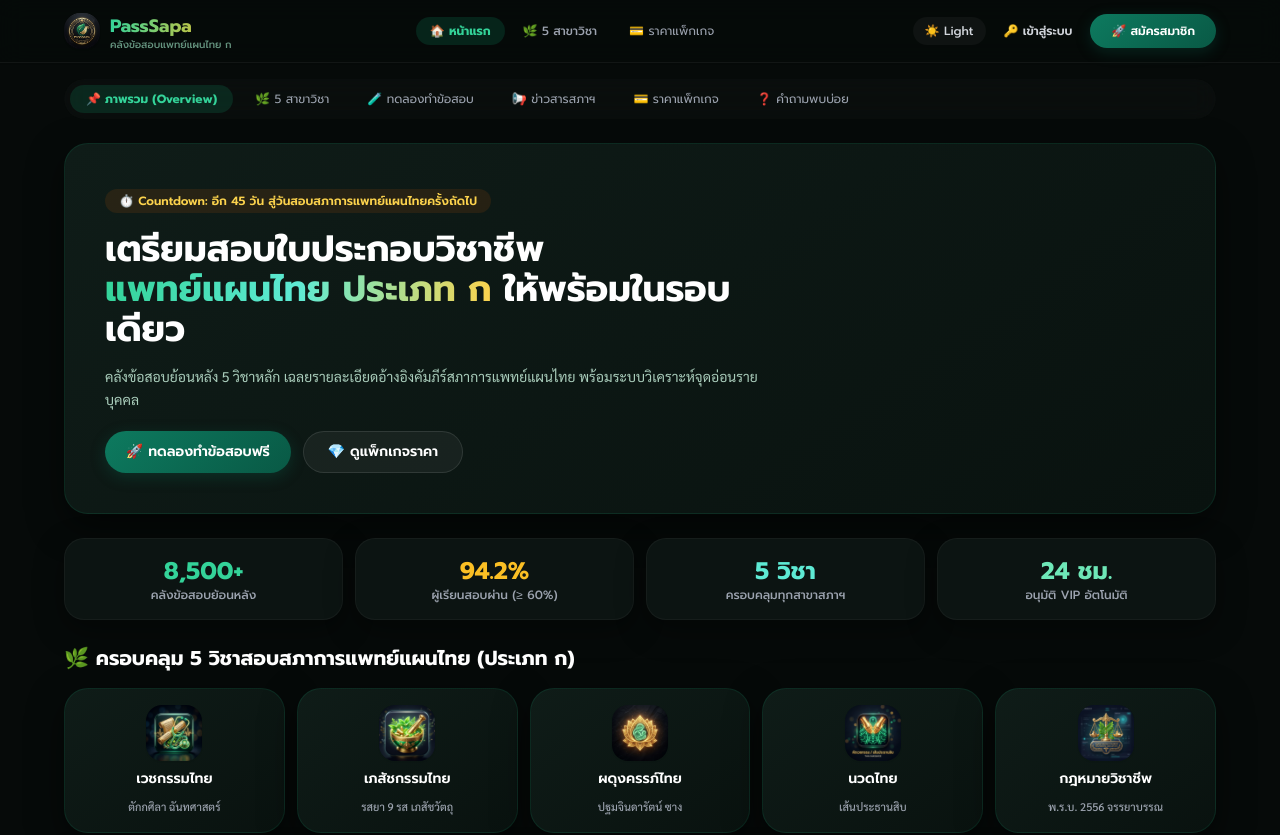
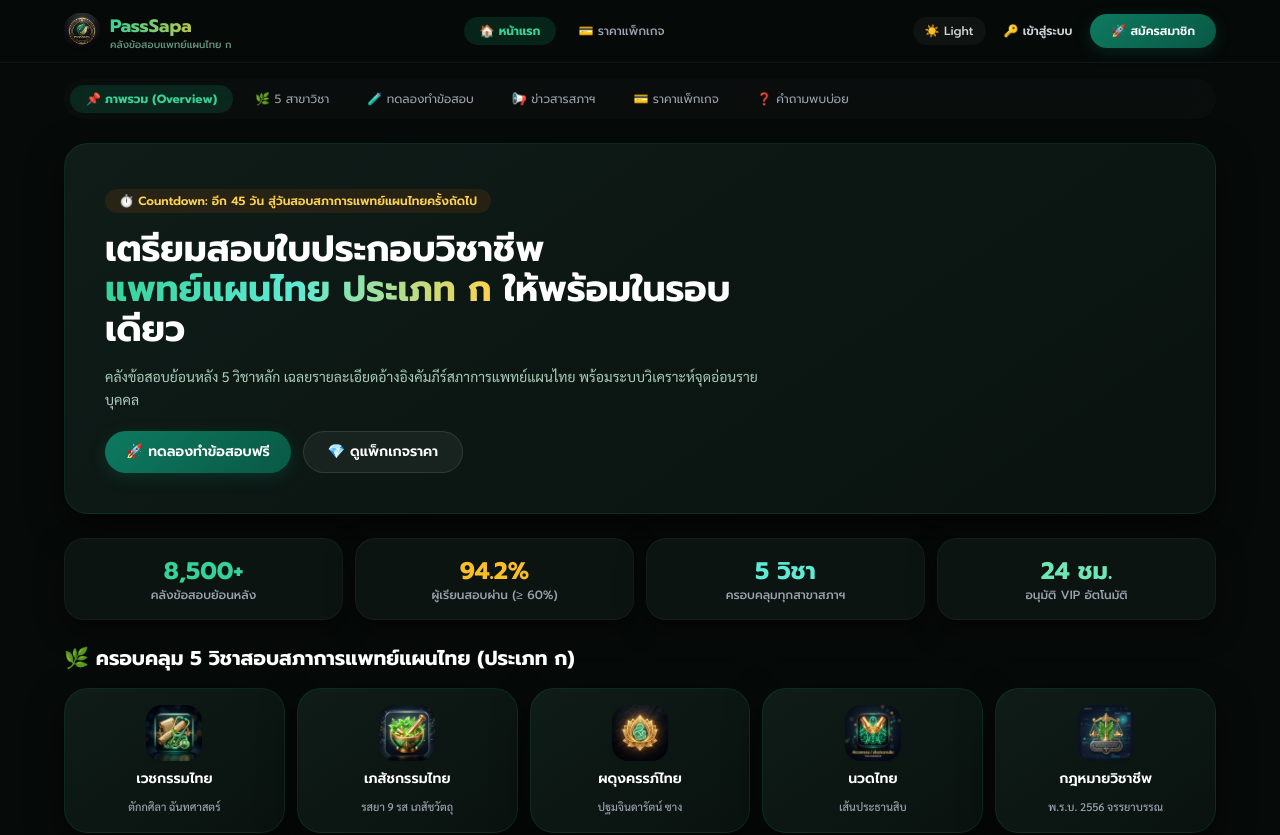
Before and after one commit to klim-w/passsapa, a Next.js app: page / in a window 1280 px wide. Shown: the top 835 px of the page. Built offline with nearby package versions, Linux system fonts and the light colour scheme.

Commit message:
remove_redundant_5_subjects_from_top_navbar

```diff
--- a/src/components/Navbar.tsx
+++ b/src/components/Navbar.tsx
@@ -54,45 +54,38 @@
           </div>
         </div>
 
-        {/* Clean Single-Line Top Navigation Bar Sitemap (คอนทราสต์ คมชัด อ่านง่าย) */}
-        <div className="flex items-center gap-1 text-xs font-heading">
+        {/* Minimalist Single-Line Top Navigation Bar (มินิมอล คลีน ไม่ซ้ำซ้อน) */}
+        <div className="flex items-center gap-1.5 text-xs font-heading">
           <button
             onClick={() => onNavigate("landing")}
-            className={`px-3.5 py-1.5 rounded-full transition-all ${
+            className={`px-4 py-1.5 rounded-full transition-all ${
               currentView === "landing"
                 ? "bg-emerald-800/15 dark:bg-emerald-500/15 text-emerald-900 dark:text-emerald-400 font-bold"
-                : "text-slate-800 dark:text-gray-400 hover:text-emerald-800 dark:hover:text-emerald-300"
+                : "text-slate-800 dark:text-gray-400 hover:text-emerald-800 dark:hover:text-emerald-300 font-medium"
             }`}
           >
             🏠 หน้าแรก
           </button>
 
-          {isLoggedIn ? (
+          {isLoggedIn && (
             <button
               onClick={() => onNavigate("dashboard")}
-              className={`px-3.5 py-1.5 rounded-full transition-all ${
+              className={`px-4 py-1.5 rounded-full transition-all ${
                 currentView === "dashboard" || currentView === "exam" || currentView === "flashcards"
                   ? "bg-emerald-800/15 dark:bg-emerald-500/15 text-emerald-900 dark:text-emerald-400 font-bold"
-                  : "text-slate-800 dark:text-gray-400 hover:text-emerald-800 dark:hover:text-emerald-300"
+                  : "text-slate-800 dark:text-gray-400 hover:text-emerald-800 dark:hover:text-emerald-300 font-medium"
               }`}
             >
               📊 ห้องเรียนผู้เรียน
-            </button>
-          ) : (
-            <button
-              onClick={() => onNavigate("landing")}
-              className="hidden sm:inline-block px-3.5 py-1.5 rounded-full text-slate-800 dark:text-gray-400 hover:text-emerald-800 dark:hover:text-emerald-300 transition-all font-medium"
-            >
-              🌿 5 สาขาวิชา
             </button>
           )}
 
           <button
             onClick={() => onNavigate("pricing")}
-            className={`px-3.5 py-1.5 rounded-full transition-all ${
+            className={`px-4 py-1.5 rounded-full transition-all ${
               currentView === "pricing"
-                ? "bg-emerald-800/15 dark:bg-emerald-500/15 text-emerald-900 dark:text-emerald-400 font-bold"
-                : "text-slate-800 dark:text-gray-400 hover:text-emerald-800 dark:hover:text-emerald-300"
+                ? "bg-amber-700/15 dark:bg-amber-500/15 text-amber-900 dark:text-amber-300 font-bold"
+                : "text-slate-800 dark:text-gray-400 hover:text-emerald-800 dark:hover:text-emerald-300 font-medium"
             }`}
           >
             💳 ราคาแพ็กเกจ
```
Also changed, not shown: index.html (+9 -10 lines), preview.html (+9 -10 lines).
